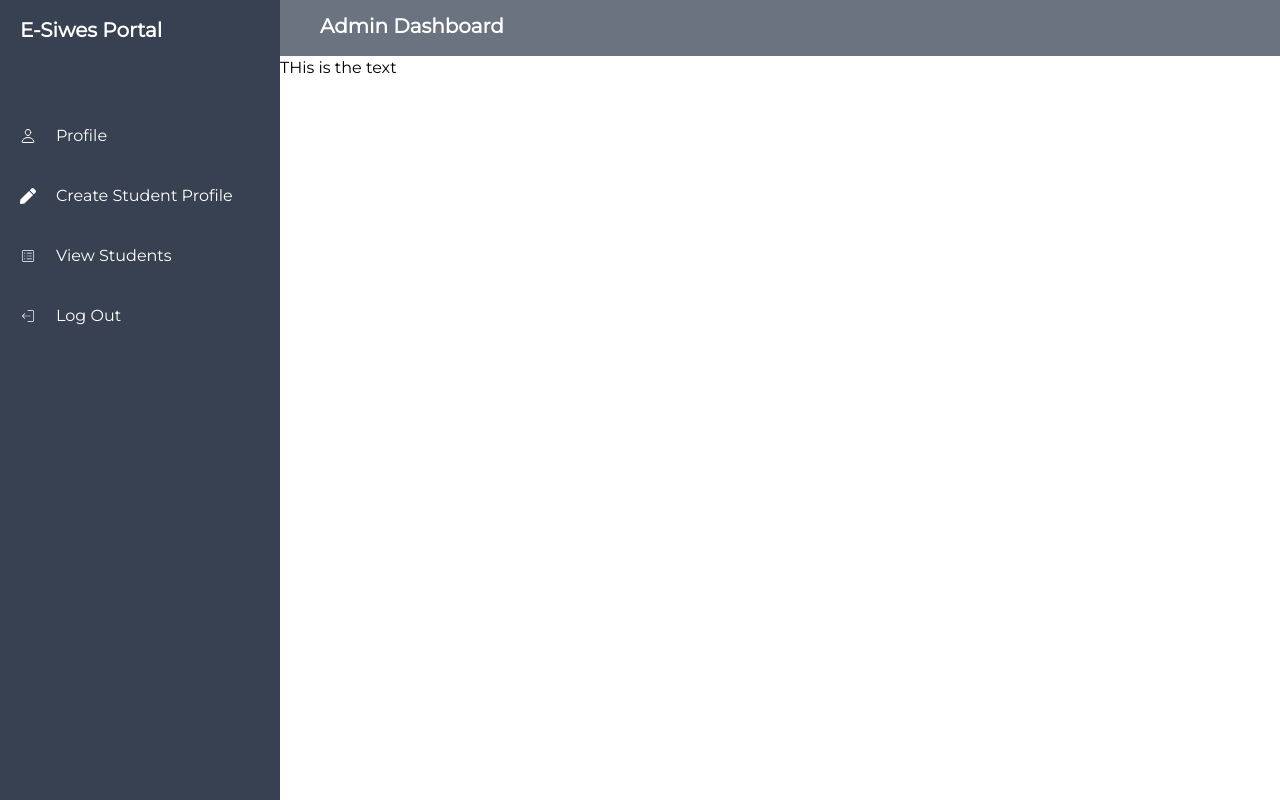
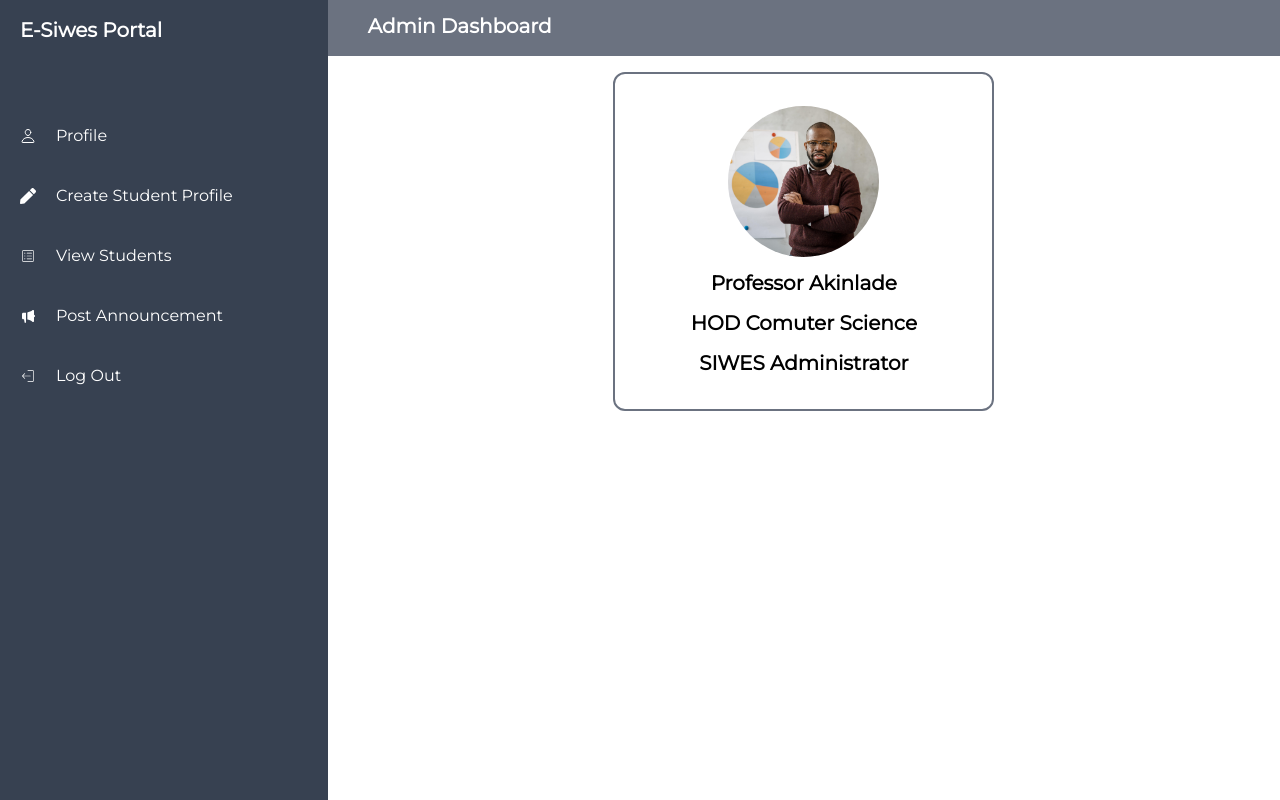
Before and after one commit to Enigmatic-Eni/e-logbook, a Next.js app: page /admin/adminHome in a window 1280 px wide. Built offline with nearby package versions, Linux system fonts and the light colour scheme.

Commit message:
Admin Profile

```diff
--- a/components/adminComp/dashboard.tsx
+++ b/components/adminComp/dashboard.tsx
@@ -4,6 +4,7 @@ import React from 'react'
 import { IoPersonOutline } from "react-icons/io5";
 import { FaPen } from "react-icons/fa";
 import { CiLogout, CiViewList } from "react-icons/ci";
+import { RiMegaphoneFill } from "react-icons/ri";
 
 export default function Dashboard() {
 
@@ -22,18 +23,23 @@ export default function Dashboard() {
             icon: <CiViewList/>,
             path: ``,
             name: "View Students"
+        },
+        {
+            icon: <RiMegaphoneFill />,
+            path: ` /${router.query}/admin/AdminLogin`,
+            name: "Post Announcement"
         }
     ]
 
   return (
-    <div className=' bg-gray-700 w-full md:w-[22%] text-white pl-5 py-4 h-screen m-0'>
+    <div className=' bg-gray-700 w-full  text-white pl-5 py-4 h-screen m-0'>
         <div className=' text-xl font-extrabold pb-20'>E-Siwes Portal</div>
 
         <div className=' flex flex-col gap-9 '>
             {links.map((items, index) =>
             <div key={index}>
-                <Link href="#" key={index}>
-                <button className={` flex gap-5 hover:text-green-400 items-center`}>
+                <Link href={items.path} key={index}>
+                <button className={` ${router.asPath === items.path} flex gap-5 hover:text-green-400 items-center`}>
                     <p>{items.icon}</p>
                     <p className=''>{items.name}</p>
                 </button>
--- a/components/adminComp/dashboardTop.tsx
+++ b/components/adminComp/dashboardTop.tsx
@@ -1,11 +1,31 @@
-import React from 'react'
+import React from "react";
 
 export default function DashboardTop() {
   return (
-    <div className=' flex flex-col '>
-    <div className=' bg-gray-500 h-14 md:w-[62.5rem] text-white font-black text-xl px-10 py-3'>Admin Dashboard</div>
+    <div className=" flex flex-col ">
+      <div className=" bg-gray-500 h-14 md:w-[rem] text-white font-black text-xl px-10 py-3">
+        Admin Dashboard
+      </div>
 
-<div className='text-black'>THis is the text</div>
+      <div className="text-black flex items-center justify-center my-4">
+        <div className=" w-[40%] flex flex-col items-center justify-center  border-2 border-gray-500 rounded-xl
+        py-8">
+          <div className=" w-[40%]">
+            <img
+              src="/Employee2.jpg"
+              className=" w-full h-full rounded-[50%] object-cover "
+              alt=""
+            />
+          </div>
+
+          <div className=" flex flex-col items-center text-xl font-bold">
+            <p className=" py-3">Professor Akinlade</p>
+            <p className=" pb-3">HOD Comuter Science</p>
+            <p className="">SIWES Administrator</p>
+          </div>
+        </div>
+      </div>
+
     </div>
-  )
+  );
 }
--- /dev/null
+++ b/pages/admin/createStudent.tsx
@@ -0,0 +1,9 @@
+import React from 'react'
+
+export default function CreateStudent() {
+  return (
+    <div>
+
+    </div>
+  )
+}
--- /dev/null
+++ b/pages/admin/viewStudents.tsx
@@ -0,0 +1,9 @@
+import React from 'react'
+
+export default function ViewStudents() {
+  return (
+    <div>
+
+    </div>
+  )
+}
```
Also changed, not shown: components/homepage.tsx (line endings or trailing spaces), public/Employee2.jpg (added), 1 other file (tests, documents, lock files or other folders).
